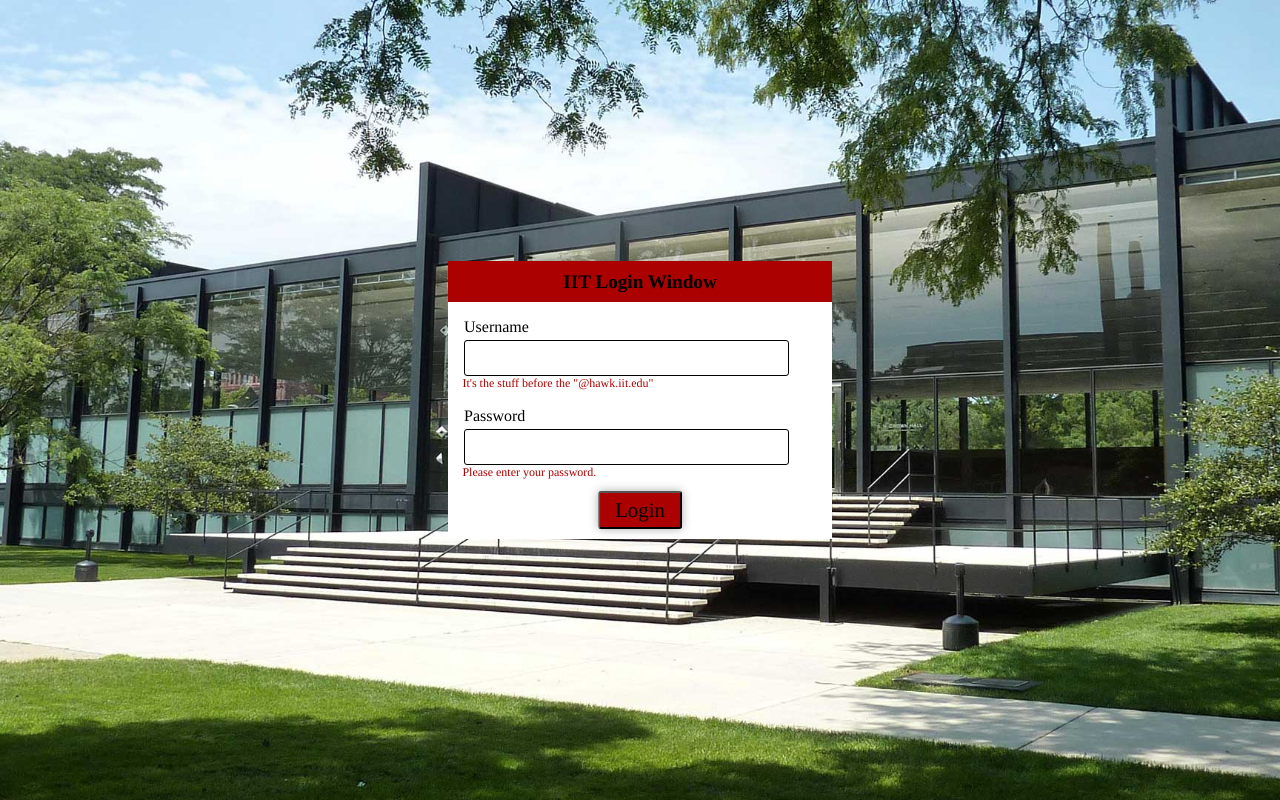
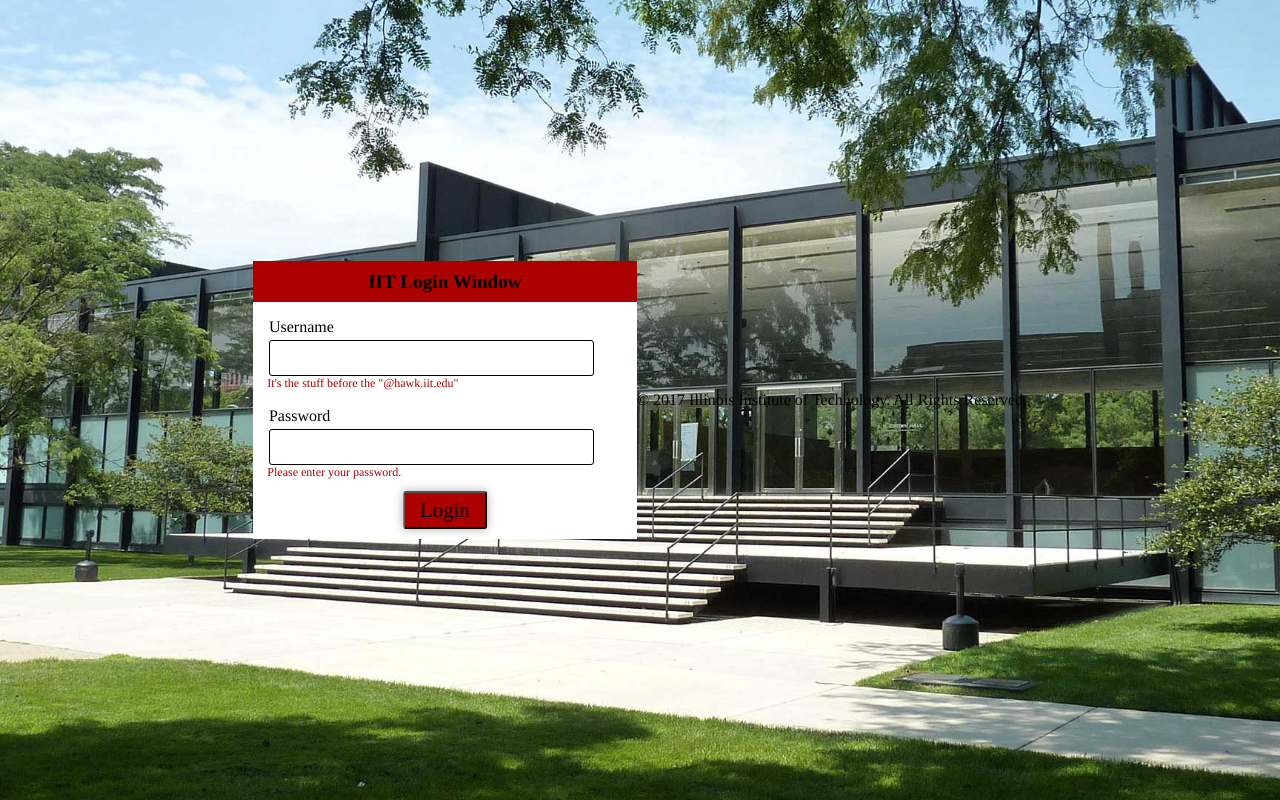
Before and after one commit to asuhail1270106/ITMD_Project2, a plain HTML site: page index.html in a window 1280 px wide. Drawn offline with Linux system fonts and the light colour scheme; a web font is replaced by a local one.

Commit message:
added footer to index.html

```diff
--- a/index.html
+++ b/index.html
@@ -28,6 +28,10 @@
 
   </body>
 
+     <div class="footer">
+  <p>© 2017 Illinois Institute of Technology. All Rights Reserved.</p>
+</div>
+
 
 
 </html>
```
